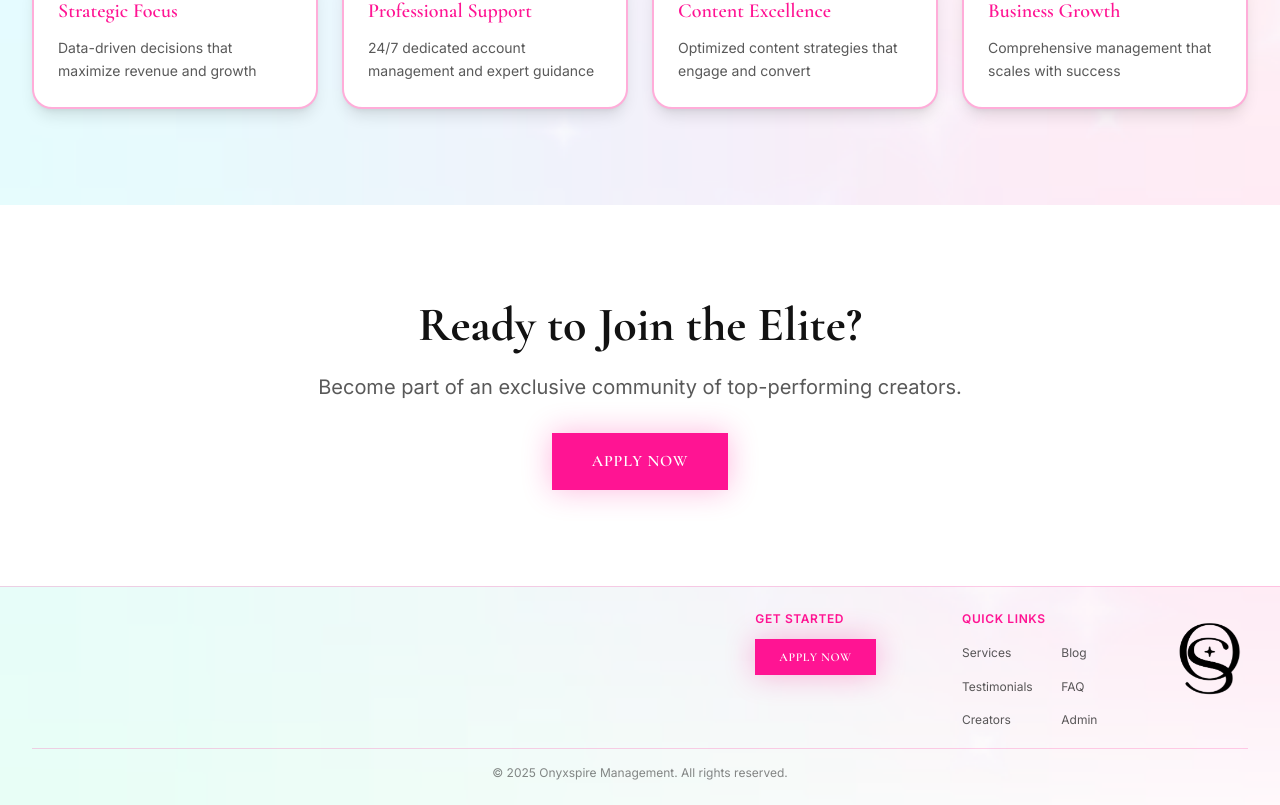
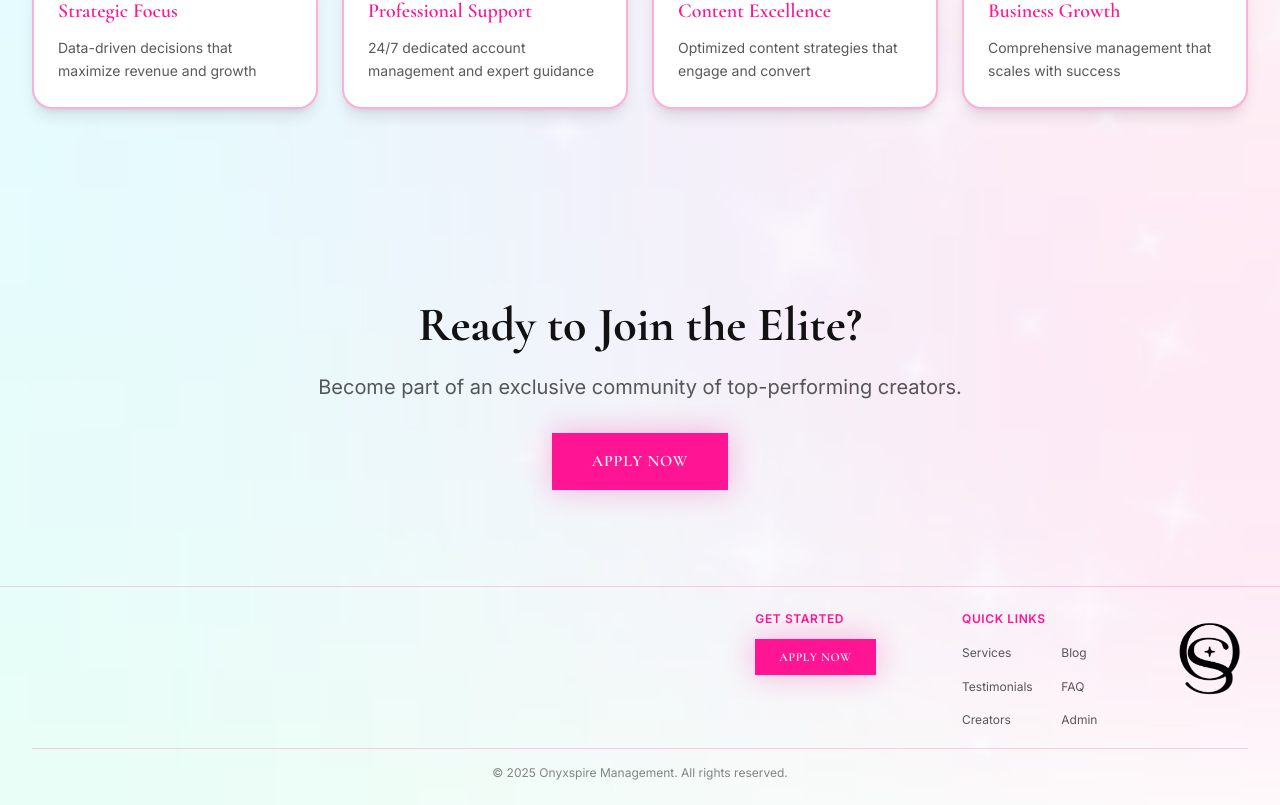
Before and after one commit to zeecox13/onyxspire, a Next.js app: page /creators in a window 1280 px wide. Shown: the part 1685-2490 px from the top of the page. Built offline with nearby package versions, Linux system fonts and the light colour scheme; a web font is replaced by a local one.

Commit message:
Remove white background from CTA section on creators page

```diff
--- a/app/creators/page.tsx
+++ b/app/creators/page.tsx
@@ -193,7 +193,7 @@ export default function Creators() {
       </section>
 
       {/* CTA Section */}
-      <section className="py-24 bg-white">
+      <section className="py-24 bg-transparent">
         <div className="max-w-4xl mx-auto px-6 lg:px-8 text-center">
           <motion.div
             initial={{ opacity: 0, y: 30 }}
```
